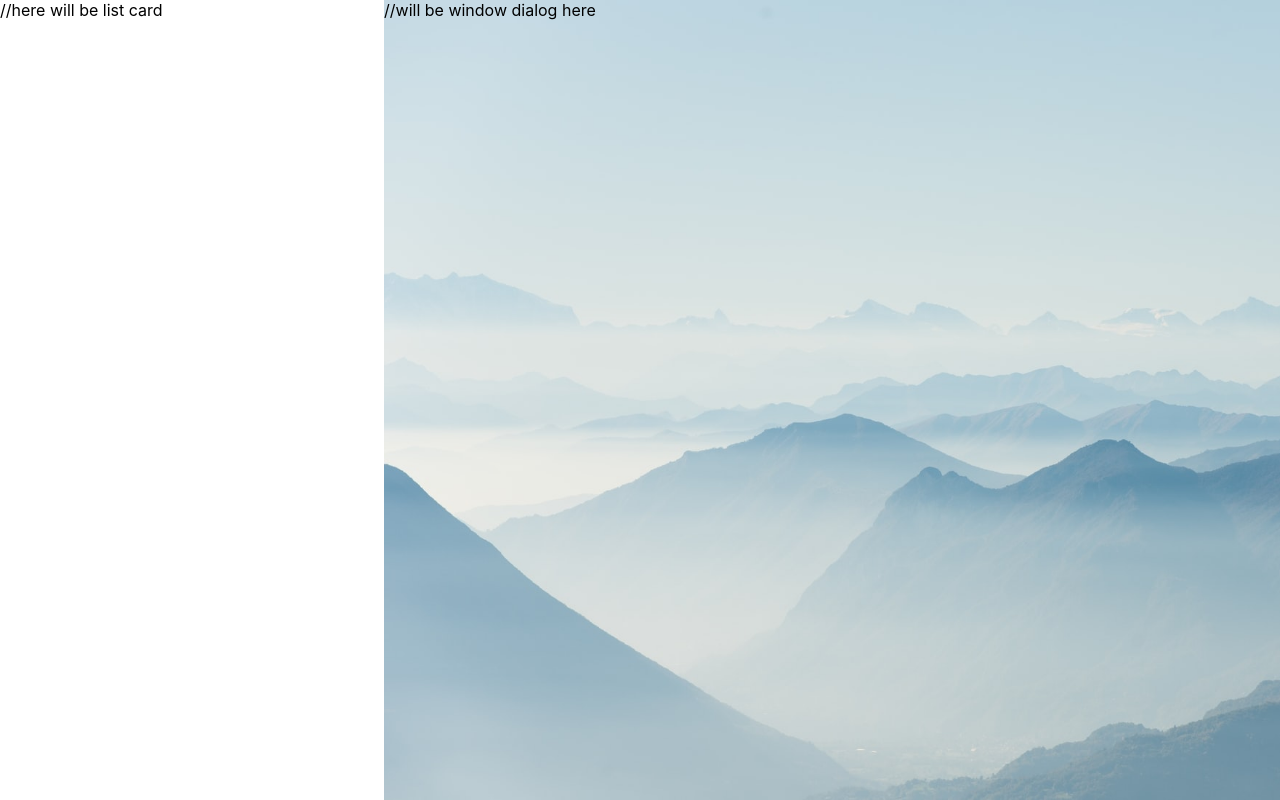
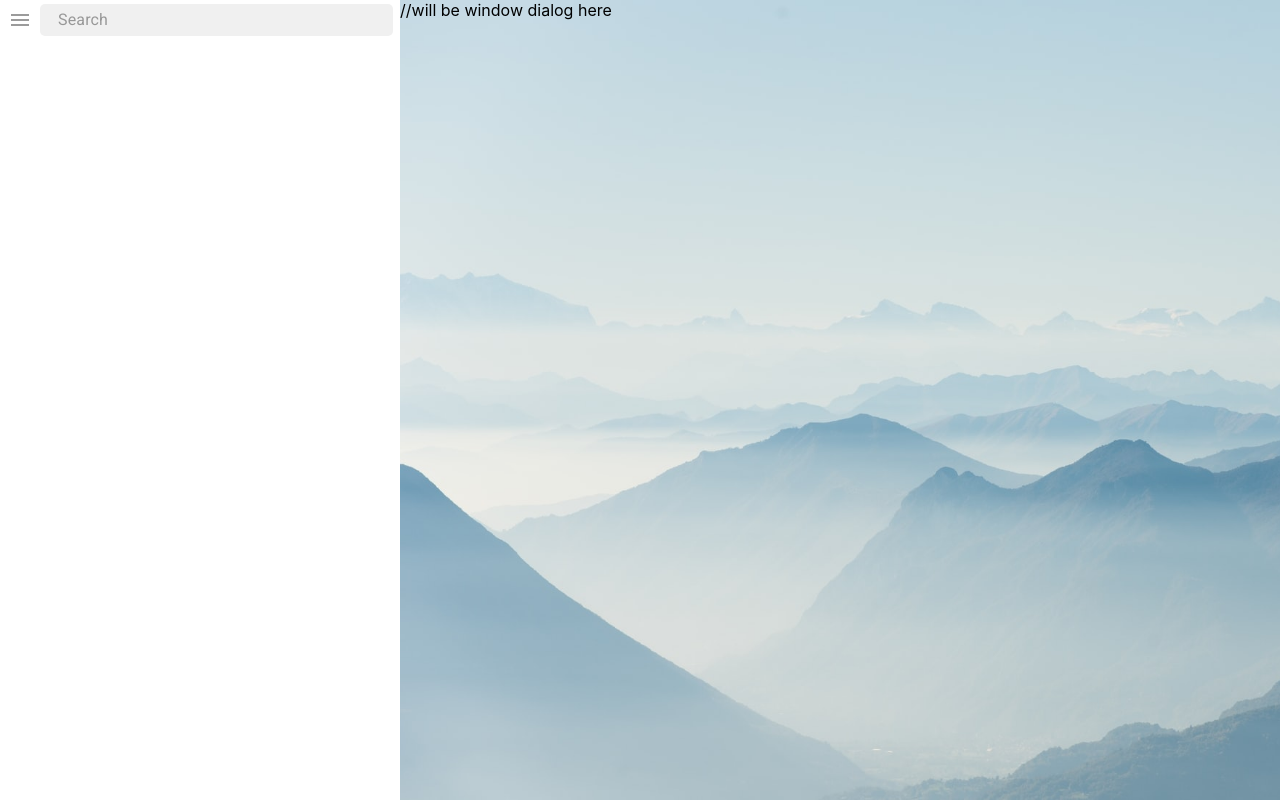
Before and after one commit to IharTsykala/Ais__Telegram-clone, a React (Create React App) app: page / in a window 1280 px wide. Built offline with nearby package versions, Linux system fonts and the light colour scheme.

Commit message:
feat: add styles list-user-block

```diff
--- a/src/App.scss
+++ b/src/App.scss
@@ -1,4 +1,10 @@
 $lightBackground: #fff;
+$middleBackground: #f0f0f0;
+
+$littlePadding: 5%;
+$middlePadding: 10%;
+
+$lightColor: #9b9b9b;
 
 * {
   margin: 0;
@@ -25,13 +31,38 @@ body {
   height: 100%;
   display: grid;
   grid-template-columns: 30% 1fr;
+  @media (max-width: 1600px) {
+    grid-template-columns: 400px 1fr;
+  }
 }
 
 .list-dialog-block {
-  //background-color: cornflowerblue;
+  display: grid;
+  grid-template-rows: $littlePadding 1fr;
+  width: 100%;
+  background-color: $lightBackground;
+  .list-dialog-block_header {
+    display: grid;
+    grid-template-columns: $middlePadding 1fr;
+    justify-items: center;
+    align-items: center;
+    color: $lightColor;
+    .menu-icon {
+      cursor: pointer;
+    }
+    .search-input {
+      background-color: $middleBackground;
+      border-radius: 5px;
+      width: 98%;
+      padding-left: $littlePadding;
+      justify-self: start;
+    }
+  }
 }
 
 .window-dialog-block {
   background-image:url('./assets/img/backgrounForTelegram.jpg');
-  background-size:cover
+  background-size:cover;
+  //display: grid;
+  //grid-template-rows: $headerHeight 1fr;
 }
--- a/src/Pages/MessengerPage/ListDialogsBlock/ListDialogsBlock.tsx
+++ b/src/Pages/MessengerPage/ListDialogsBlock/ListDialogsBlock.tsx
@@ -1,4 +1,19 @@
 import React from "react"
+import MenuIcon from "@material-ui/icons/Menu"
+import { InputBase } from "@material-ui/core"
+
+const arrayFriends = [
+  { id: 1, name: "Sasha1" },
+  { id: 2, name: "Sasha2" },
+  { id: 3, name: "Sasha3" },
+  { id: 4, name: "Sasha4" },
+  { id: 5, name: "Sasha5" },
+  { id: 6, name: "Sasha6" },
+  { id: 7, name: "Sasha7" },
+  { id: 8, name: "Sasha8" },
+  { id: 9, name: "Sasha9" },
+  { id: 10, name: "Sasha10" },
+]
 
 type ListDialogsBlockProps = {
   // dispatch: any,
@@ -7,8 +22,13 @@ type ListDialogsBlockProps = {
 const ListDialogsBlock: React.FunctionComponent<ListDialogsBlockProps> = () => {
   return (
     <div className={"list-dialog-block"}>
-      <div className={"list-dialog-block_header"}></div>
-      <div className={"list-dialog-block_main"}>//here will be list card</div>
+      <div className={"list-dialog-block_header"}>
+        <MenuIcon className={"menu-icon"} />
+        <InputBase placeholder={"Search"} className={"search-input"} />
+      </div>
+      <div className={"list-dialog-block_main"}>
+        {arrayFriends.length && arrayFriends.map((item: any) => <div></div>)}
+      </div>
     </div>
   )
 }
```
Also changed, not shown: src/Components/UserCard/UserCard.tsx (added, +20 -0 lines).
